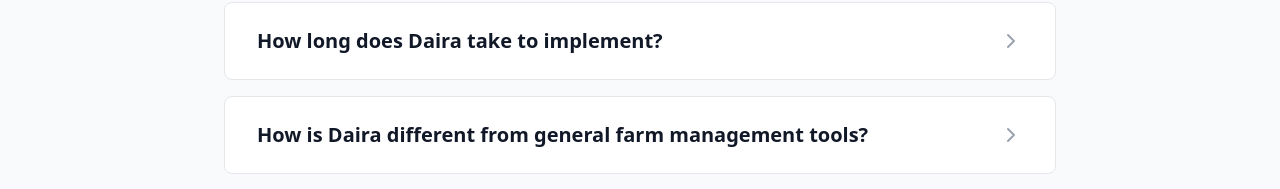
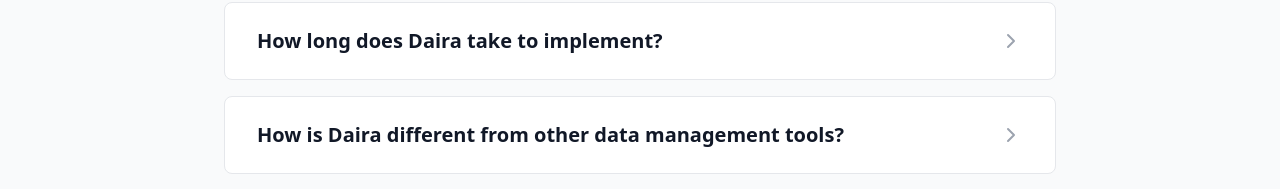
Before and after one commit to csong21/daira-landing-page, a React (Create React App) app: page / in a window 1280 px wide. Shown: the part 3240-3429 px from the top of the page. Built offline with nearby package versions, Linux system fonts and the light colour scheme.

Commit message:
Edits on FAQ

```diff
--- a/src/App.js
+++ b/src/App.js
@@ -429,8 +429,8 @@
       answer: "Daira can be fully implemented in 12 weeks or less, regardless of your current data setup. Our team handles the technical integration while your dairy team focuses on defining the metrics that matter most."
     },
     {
-      question: "How is Daira different from general farm management tools?",
-      answer: "Unlike general-purpose farm software, Daira is purpose-built for dairy operations. Farm management tools like DairyComp require specialized data talent to structure your data and implement reporting. Our goal is for dairy teams to be totally self-sufficient with analytics, without any dependency on data or IT teams."
+      question: "How is Daira different from other data management tools?",
+      answer: "Unlike other data platform, Daira is customer-centric and purpose-built for each dairy consultancy. We customize database, workflows, dashboards to meet your needs."
     },
     {
       question: "Do I need data engineering resources to use Daira?",
@@ -438,7 +438,7 @@
     },
     {
       question: "What systems does Daira connect to?",
-      answer: "Daira connects directly to your existing systems—milk testing labs, feed management software, breeding records, accounting software, spreadsheets, and more—to create a unified data model where dairy and operational metrics work together seamlessly."
+      answer: "Daira connects directly to your existing systems—herd management software, feed software, milk processors, accounting software, spreadsheets, and more —to create a unified data model where herd, performance and operational metrics work together seamlessly."
     }
   ];
 
```
